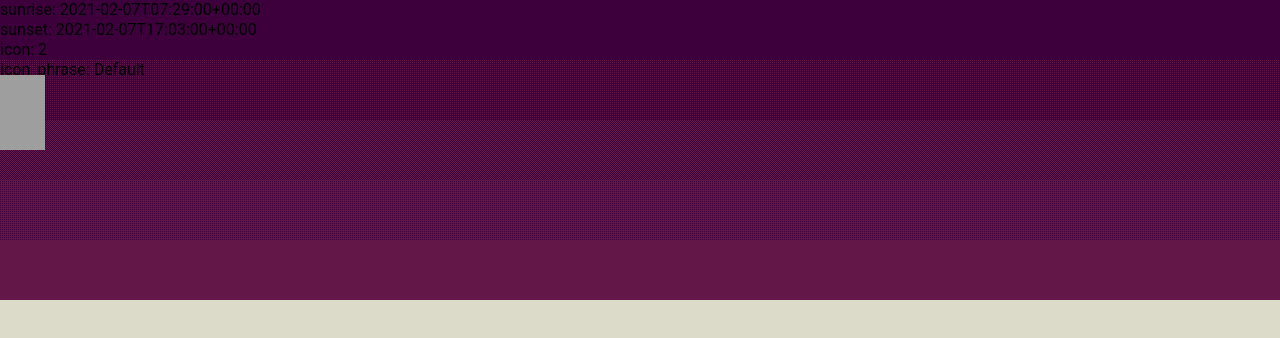
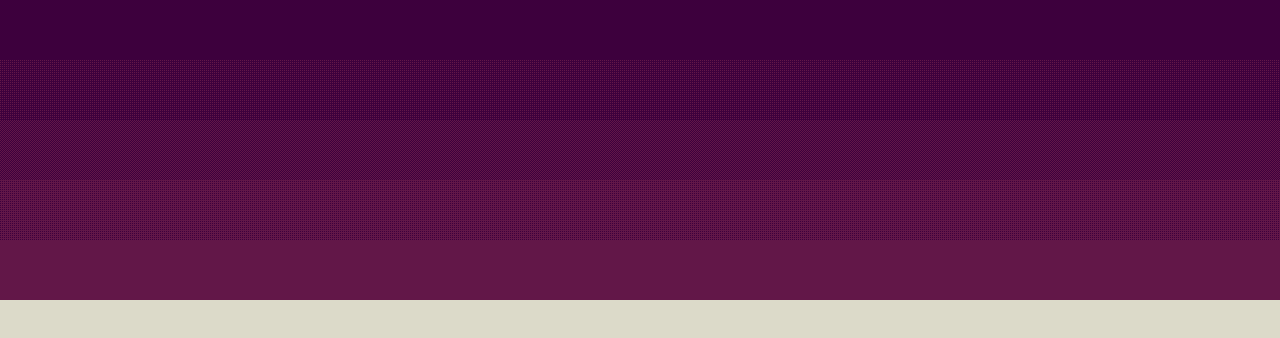
Before and after one commit to christhesoul/andy-polhill.github.io, a Gatsby site: page / in a window 1280 px wide. Built offline with nearby package versions, Linux system fonts and the light colour scheme; Gatsby itself is replaced by a stand-in of ours; grey boxes are pictures that could not be loaded.

Commit message:
fix(gatsby): fixes hydration issue

```diff
--- a/config.json
+++ b/config.json
@@ -1,6 +1,6 @@
 {
-  "sunrise": "2021-02-07T07:29:00+00:00",
-  "sunset": "2021-02-07T17:03:00+00:00",
+  "sunrise": "2021-02-10T07:24:00+00:00",
+  "sunset": "2021-02-10T17:09:00+00:00",
   "icon": "2",
   "icon_phrase": "Default"
 }
--- a/src/components/town.js
+++ b/src/components/town.js
@@ -1,4 +1,4 @@
-import React, { useContext } from "react"
+import React, { useContext, useEffect, useState } from "react"
 import {
   GlobalStateContext,
 } from "../context/GlobalContextProvider"
@@ -7,48 +7,31 @@ import classNames from 'classnames';
 import styles from "./town.module.css"
 
 export default function Town() {
+
   const state = useContext(GlobalStateContext);
-
   const now = new Date();
   const sunrise = new Date(Date.parse(state.sunrise));
   const sunset = new Date(Date.parse(state.sunset));
   const ms_since_midnight = new Date(now) - now.setHours(0,0,0,0);
-
-  let day = false;
-
   const after_sunrise = ms_since_midnight > new Date(sunrise) - sunrise.setHours(0,0,0,0);
   const before_sunset = ms_since_midnight < new Date(sunset) - sunset.setHours(0,0,0,0);
 
-  console.log('ms_since_midnight', ms_since_midnight);
-  console.log('after_sunrise', after_sunrise);
-  console.log('before_sunset', before_sunset);
+  const [daytime, setDaytime] = useState(true, after_sunrise,  before_sunset);
 
-  if(after_sunrise && before_sunset) {
-      day = true;
-  }
+  useEffect(() => setDaytime(after_sunrise && before_sunset), [after_sunrise, before_sunset]);
 
   const classes = classNames({
     [styles.town]: true,
-    [styles.town__night]: !day,
+    [styles.town__night]: !daytime,
   });
+
+  console.log(state);
 
   return (
     <svg version="1.1"
         width="100%" height="300"
         xmlns="http://www.w3.org/2000/svg"
         className={classes}>
-        <g>
-          <text y="15">sunrise: {state.sunrise} </text>
-          <text y="35">sunset: {state.sunset} </text>
-          <text y="55">icon: {state.icon} </text>
-          <text y="75">icon_phrase: {state.icon_phrase} </text>
-          <image
-            href={ `https://developer.accuweather.com/sites/default/files/${ state.icon.padStart(2, '0') }-s.png` }
-            x="0"
-            y="75"
-            height="75px"
-            width="45px"/>
-        </g>
     </svg>
   )
 }
```
